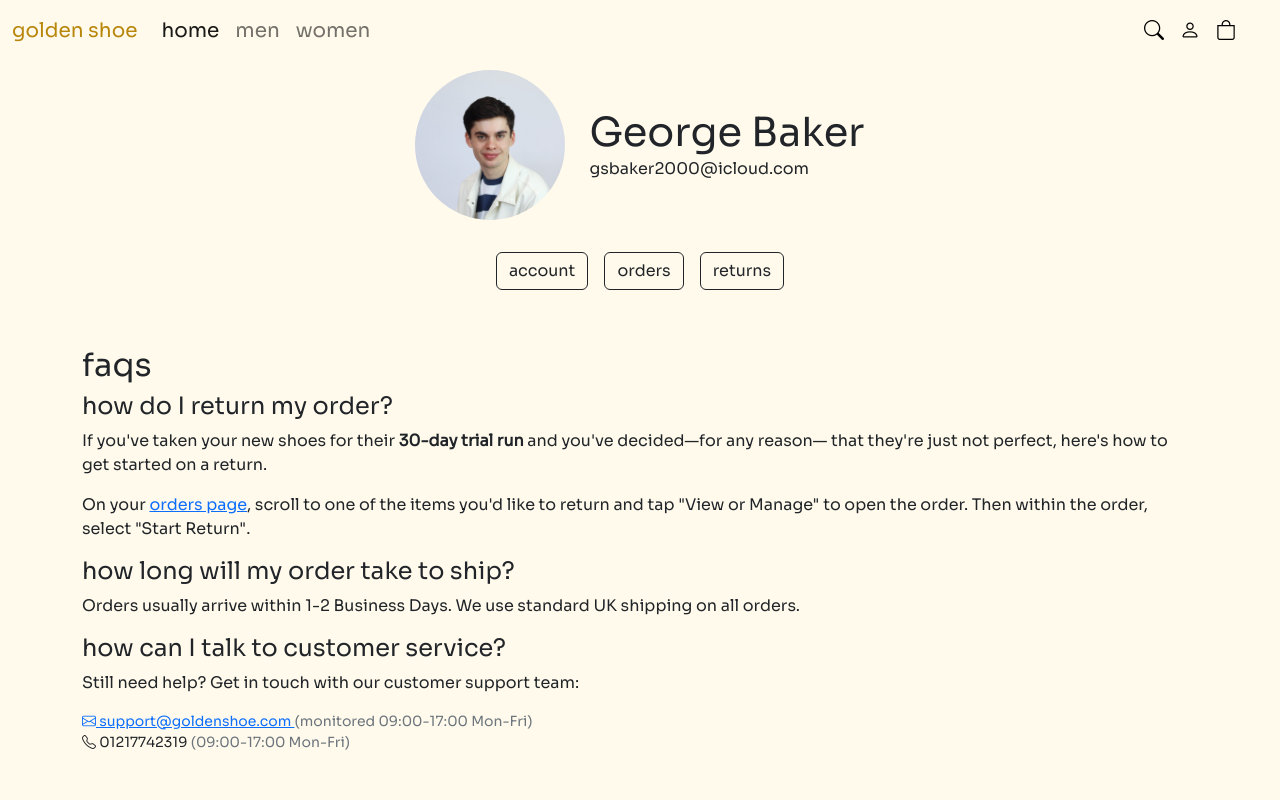
After one commit to gsbaker/goldenshoe, a Django app: page /profile/ in a window 1280 px wide. The commit adds this page. Run offline with Django 3.2, Linux system fonts and the light colour scheme; some libraries are stand-ins or nearby versions.

Commit message:
Add profile view with FAQs

```diff
--- a/shop/static/style.css
+++ b/shop/static/style.css
@@ -16,6 +16,9 @@ body {
   height: 500px; }
   #common-projects-ad a {
     margin-top: 440px; }
+
+#profile-picture {
+  max-width: 150px; }
 
 .br-20 {
   border-radius: 20px; }
--- a/shop/static/style.scss
+++ b/shop/static/style.scss
@@ -26,6 +26,10 @@ body {
   a {
     margin-top: 440px;
   }
+}
+
+#profile-picture {
+  max-width: 150px;
 }
 
 .br-20 {
--- a/shop/templates/navigation.html
+++ b/shop/templates/navigation.html
@@ -14,6 +14,7 @@
             <div class="ms-auto pe-4">
                 <div class="navbar-nav">
                     <a class="nav-link text-black" href=""><i class="bi bi-search"></i></a>
+                    <a class="nav-link text-black" href="/profile"><i class="bi bi-person"></i></a>
                     <a class="nav-link text-black" href="/basket"><i class="bi bi-bag"></i></a>
                 </div>
             </div>
--- /dev/null
+++ b/shop/templates/profile.html
@@ -0,0 +1,61 @@
+{% extends 'base.html' %}
+
+{% block content %}
+
+    <div class="container mt-2">
+        <div class="d-flex align-items-center justify-content-center">
+            {% load static %}
+            <img src="{% static 'img/profile.jpeg' %}" alt="" class="rounded-circle" id="profile-picture">
+            <div class="ps-4">
+                <h1 class="m-0">George Baker</h1>
+                <p class="m-0">gsbaker2000@icloud.com</p>
+            </div>
+        </div>
+
+        <div class="mt-4 d-flex justify-content-center">
+            <div class="p-2">
+                <a href="" class="btn btn-outline-dark">account</a>
+            </div>
+            <div class="p-2">
+                <a href="" class="btn btn-outline-dark">orders</a>
+            </div>
+            <div class="p-2">
+                <a href="" class="btn btn-outline-dark">returns</a>
+            </div>
+        </div>
+
+        <div class="mt-5">
+            <h2>faqs</h2>
+            <h4>how do I return my order?</h4>
+            <p>
+                If you've taken your new shoes for their <b>30-day trial run</b> and you've decided—for any reason— that
+                they're just not perfect, here's how to get started on a return.
+            </p>
+            <p>
+                On your <a href="">orders page</a>, scroll to one of the items you'd like to return and tap
+                "View or Manage" to open the order. Then within the order, select "Start Return".
+            </p>
+            <h4>how long will my order take to ship?</h4>
+            <p>Orders usually arrive within 1-2 Business Days. We use standard UK shipping on all orders.</p>
+            <h4>how can I talk to customer service?</h4>
+            <p>Still need help? Get in touch with our customer support team:</p>
+            <div class="small">
+            <p class="m-0">
+                <a href="mailto:support@goldenshoe.com">
+                    <i class="bi bi-envelope"></i> support@goldenshoe.com
+                </a>
+                 <span class="text-muted">(monitored 09:00-17:00 Mon-Fri)</span>
+            </p>
+            <p>
+                <i class="bi bi-telephone"></i> 01217742319
+                <span class="text-muted">(09:00-17:00 Mon-Fri)</span>
+            </p>
+            </div>
+
+        </div>
+
+
+    </div>
+
+
+{% endblock %}
--- a/shop/urls.py
+++ b/shop/urls.py
@@ -9,6 +9,7 @@ app_name = 'shop'
 urlpatterns = [
     path('', views.index, name='index'),
     path('product/<int:product_id>/', views.detail, name='detail'),
+    path('profile/', views.profile, name='profile'),
     path('basket/', views.basket, name='basket'),
     path('delete_basket_item/<int:basket_item_id>', views.basket_item_delete, name='delete-basket-item'),
     path('increment_basket_item/<int:basket_item_id>', views.increment_basket_item, name='increment-basket-item'),
--- a/shop/views.py
+++ b/shop/views.py
@@ -15,6 +15,10 @@ def index(request):
     }
 
     return HttpResponse(template.render(context))
+
+
+def profile(request):
+    return render(request, template_name='profile.html')
 
 
 def detail(request, product_id):
```
Also changed, not shown: media/shoes/25-01-2022_LL_25747001_1_1.webp (added), media/shoes/25-01-2022_LL_25747001_2_1.webp (added), media/shoes/25-01-2022_LL_25747001_3_1.webp (added), media/shoes/25-01-2022_LL_25747001_5_1.webp (added), shop/static/img/profile.jpeg (added), 1 other file.
